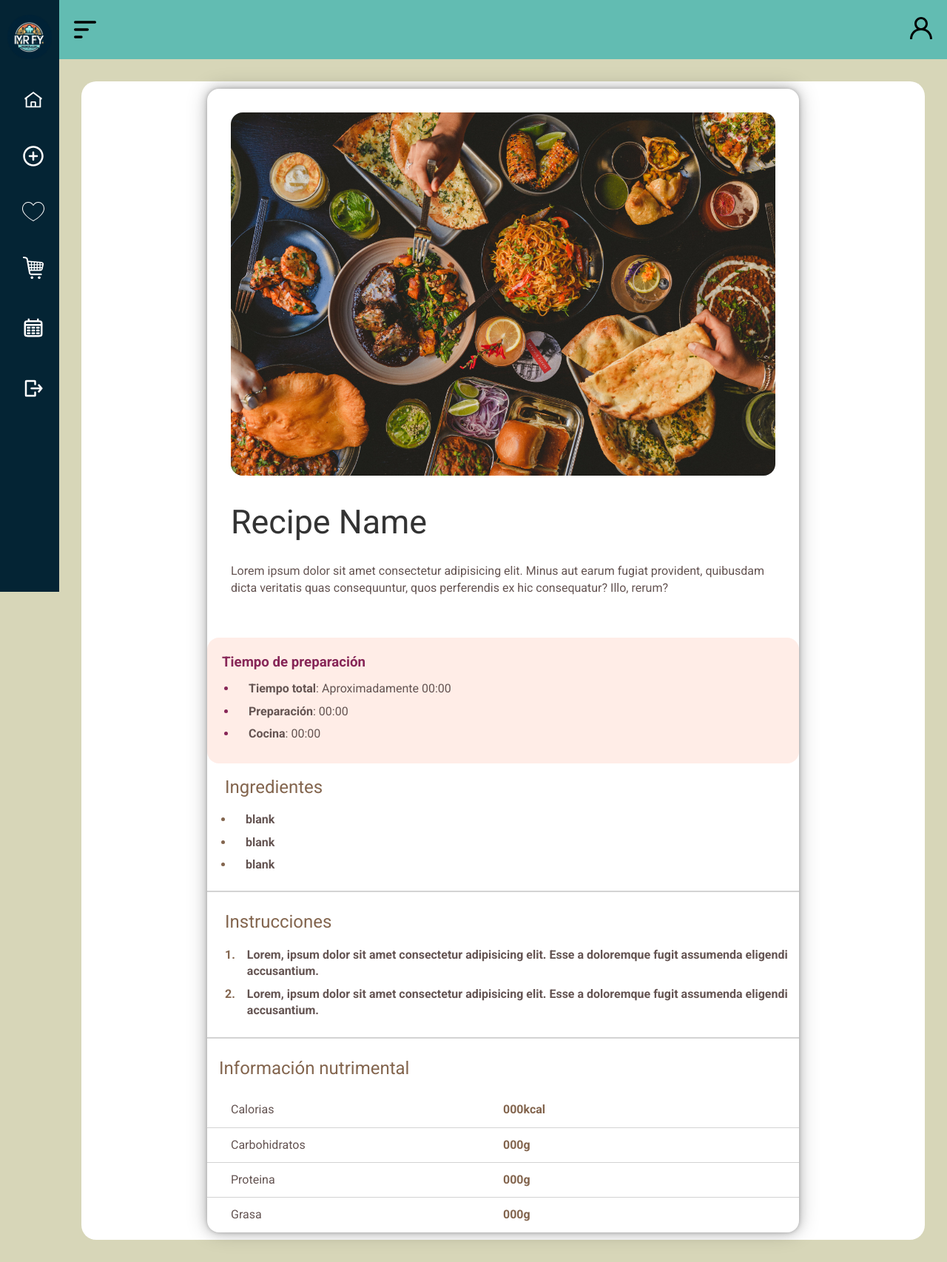
After one commit to XimenaAlvz/MRFY-Copia, a Django app: page /recipe/ in a window 1280 px wide. The commit adds this page. Shown: the whole page at 74% size. Run offline with Django 5.2, Linux system fonts and the light colour scheme.

Commit message:
Agregada la vista de receta
Commit por si arruino el código después

```diff
--- a/MRFY/MRFY/plantillas/landing/index.html
+++ b/MRFY/MRFY/plantillas/landing/index.html
@@ -31,10 +31,10 @@
                     <a href="#" class="nav__link">Registrarse</a>
                 </li>
                 <li class="nav__items">
-                    <a href="#" class="nav__link">Iniciar sesion</a>
+                    <a href="/login" class="nav__link">Iniciar sesion</a>
                 </li>
                 <li class="nav__items">
-                    <a href="/index" class="nav__link">Inicio</a>
+                    <a href="/inicio" class="nav__link">Inicio</a>
                 </li>
             </ul>
         </nav>
--- /dev/null
+++ b/MRFY/MRFY/plantillas/vista_receta/recipe.html
@@ -0,0 +1,168 @@
+{% load static %}
+
+<!DOCTYPE html>
+<html lang="es">
+<head>
+    <meta charset="UTF-8">
+    <meta name="viewport" content="width=device-width, initial-scale=1.0">
+    <title>Inicio</title>
+    <link rel="stylesheet" href="{% static 'css/normalize.css' %}">
+    <link rel="stylesheet" href="{% static 'css/estilos2.css' %}">
+
+</head>
+<body id="body">
+
+    <header id="header" class="header_standard">
+        <div class="icon__menu">
+            <img src="{% static 'images/menu-alt-1-svgrepo-com.svg' %}" alt="icono" class="svg__icon" id="btn_open">
+        </div>
+        <div class="icon__login">
+
+            <a href="#" class="login">
+                <img src="{% static 'images/profile-1335-svgrepo-com.svg' %}" alt="" class="svg__icon" title="Iniciar sesion">
+            </a>
+
+        </div>
+    </header>
+
+    <div class="menu__side" id="menu_side">
+
+        <div class="name__page">
+            <img src="{% static 'images/icon.png' %}" alt="icono" class="icon">
+            <h4 class="title">MRFY</h4>
+        </div>
+
+        <div class="options__menu">
+
+            <a href="#">
+                <div class="option">
+                    <object data="{% static 'images/home-4-svgrepo-com.svg' %}" type="image/svg+xml" class="svg__icon" title="Inicio"></object>
+                    <!---<img src="{% static 'images/home-4-svgrepo-com.svg' %}" alt="" class="svg__icon" title="Inicio">--->
+                    <h4>Inicio</h4>
+                </div>
+            </a>
+
+            <a href="#">
+                <div class="option">
+                    <img src="{% static 'images/add-ellipse-svgrepo-com.svg' %}" alt="" class="svg__icon" title="Subir receta">
+                    <h4>Subir receta</h4>
+                </div>
+            </a>
+
+            <a href="#">
+                <div class="option">
+                    <img src="{% static 'images/hearth-svgrepo-com.svg' %}" alt="" class="svg__icon" title="Favoritos">
+                    <h4>Favoritos</h4>
+                </div>
+            </a>
+
+            <a href="#">
+                <div class="option">
+                    <img src="{% static 'images/shopping-cart-8-svgrepo-com.svg' %}" alt="" class="svg__icon" title="Lista de compras">
+                    <h4>Lista de compras</h4>
+                </div>
+            </a>
+
+            <a href="#">
+                <div class="option">
+                    <img src="{% static 'images/calendar-days-svgrepo-com.svg' %}" alt="" class="svg__icon" title="Recetario semanal">
+                    <h4>Recetario semanal</h4>
+                </div>
+            </a>
+
+            <a href="#">
+                <div class="option">
+                    <img src="{% static 'images/exit-svgrepo-com.svg' %}" alt="" class="svg__icon" title="Cerrar sesión">
+                    <h4>Cerrar sesion</h4>
+                </div>
+            </a>
+
+        </div>
+
+    </div>
+
+    <main>
+        <div class="main__container" id="recipe__settings">
+
+            <div class="container__recipe">
+
+                <div class="recipe__img">
+                    <img src="{% static 'images/wallpaper4.jpg' %}" alt="">
+                </div>
+
+                <div class="recipe__information">
+                    <h1>Recipe Name</h1>
+                    <p class="description">
+                        Lorem ipsum dolor sit amet consectetur adipisicing elit. Minus aut earum fugiat provident, quibusdam dicta veritatis quas consequuntur, quos perferendis ex hic consequatur? Illo, rerum?
+                    </p>
+                </div>
+
+                <div class="recipe__prep__time">
+                    <h3>Tiempo de preparación</h3>
+                    <ul>
+                        <li><span>Tiempo total</span>: Aproximadamente 00:00</li>
+                        <li><span>Preparación</span>: 00:00</li>
+                        <li><span>Cocina</span>: 00:00</li>
+                    </ul>
+                </div>
+
+                <div class="recipe__steps">
+                    <h2>Ingredientes</h2>
+                    <ul class="ingredients">
+                        <li><span>blank</span></li>
+                        <li><span>blank</span></li>
+                        <li><span>blank</span></li>
+                    </ul>
+                </div>
+
+                <hr>
+
+                <div class="recipe__steps">
+                    <h2>Instrucciones</h2>
+
+                    <div class="instructions">
+                        <div class="item">
+                            <div class="num">1.</div>
+                            <p><span>Lorem, ipsum dolor sit amet consectetur adipisicing elit. Esse a doloremque fugit assumenda eligendi accusantium.</span></p>
+                        </div>
+                        <div class="item">
+                            <div class="num">2.</div>
+                            <p><span>Lorem, ipsum dolor sit amet consectetur adipisicing elit. Esse a doloremque fugit assumenda eligendi accusantium.</span></p>
+                        </div>
+                    </div>
+
+                </div>
+
+                <hr>
+
+                <div class="nutrition__info">
+                    <h2>Información nutrimental</h2>
+
+                    <div class="nutrition__table">
+                        <div class="item">
+                            <p>Calorias</p>
+                            <p class="ammount">000kcal</p>
+                        </div>
+                        <div class="item">
+                            <p>Carbohidratos</p>
+                            <p class="ammount">000g</p>
+                        </div>
+                        <div class="item">
+                            <p>Proteina</p>
+                            <p class="ammount">000g</p>
+                        </div>
+                        <div class="item">
+                            <p>Grasa</p>
+                            <p class="ammount">000g</p>
+                        </div>
+                    </div>
+                </div>
+
+            </div>
+        </div>
+    </main>
+
+<script src="{% static 'js/display_menu.js' %}"></script>
+
+</body>
+</html>
--- a/MRFY/MRFY/static/css/estilos2.css
+++ b/MRFY/MRFY/static/css/estilos2.css
@@ -483,3 +483,170 @@ a.select{
         font-size: 13px;
     }
 }
+
+/*Vista receta*/
+
+#recipe__settings{
+    color: #645452;
+    min-height: 100vh;
+    line-height: 1.4;
+    display: grid;
+    place-content: center;
+}
+
+.container__recipe .recipe__img{
+    padding: 2rem;
+    border-radius: 1rem;
+    overflow: hidden;
+}
+
+.container__recipe .recipe__img img{
+    border-radius: 1rem;
+}
+
+.recipe__img img{
+    max-width: 100%;
+    display: block;
+}
+
+.container__recipe h1{
+    color: #333333;
+    font-size: 2.8rem;
+}
+
+.container__recipe h2{
+    color: #83654e;
+    margin-bottom: 1rem;
+    padding-left: .5rem;
+}
+
+.container__recipe h1, h2{
+    font-weight: 400;
+}
+
+.recipe__steps{
+    margin: 1rem 0;
+    padding-left: 1rem;
+}
+
+.nutrition__info{
+    margin-top: 1rem;
+}
+
+.nutrition__info h2{
+    padding-left: 1rem;
+}
+
+.container__recipe ul{
+    padding-left: 1.25rem;
+}
+
+.container__recipe ul li::marker{
+    color: #83654e;
+    font-weight: bold;
+}
+
+.container__recipe ul li{
+    margin-bottom: .5rem;
+}
+
+.container__recipe ul li span{
+    color: #645452;
+    margin-left: 1rem;
+    font-weight: 700;
+}
+
+.container__recipe hr{
+    margin: 1.5rem 0;
+    border: 1px solid #d3d3d3;
+}
+
+.container__recipe{
+    max-width: 800px;
+    overflow: auto;
+    background-color: white;
+    box-shadow: 0 0 5px rgba(0, 0, 0, .2), 0 0 15px rgba(0, 0, 0, .2), 0 0 30px rgba(0, 0, 0, .2);
+    border-radius: 1rem;
+}
+
+.recipe__information{
+    padding: 0rem 2rem 2rem 2rem;
+}
+
+.description{
+    margin: 1.5rem 0;
+}
+
+.recipe__prep__time{
+    background-color: #FFEDE7;
+    padding: 1.25rem;
+    border-radius: 1rem;
+}
+
+.recipe__prep__time h3{
+    color: #872657;
+    margin-bottom: .75rem;
+}
+
+.recipe__prep__time ul li::marker{
+    color: #872657;
+}
+
+.ingredients li{
+    margin-bottom: .5rem;
+}
+
+.instructions .item{
+    padding-left: .5rem;
+    margin-bottom: .5rem;
+    display: flex;
+}
+
+.instructions .item .num{
+    color: #83654e;
+    margin-right: 1rem;
+    font-weight: 700;
+}
+
+.instructions .item p span{
+    font-weight: 700;
+}
+
+.nutrition__table .item{
+    padding: .75rem 2rem;
+    display: flex;
+    border-bottom: 1px solid #d3d3d3;
+}
+
+.nutrition__table .item:last-child{
+    border-bottom: 0;
+}
+
+.nutrition__table .item p:nth-child(2){
+    color: #83654e;
+    font-weight: 700;
+}
+
+.nutrition__table .item >*{
+    width: 100px;
+    margin-right: auto;
+}
+
+@media (max-width: 540){
+    .container__recipe h1{
+        margin-top: 2rem;
+    }
+
+    .container__recipe{
+        margin: 0;
+    }
+
+    .container__recipe .recipe__img{
+        padding: 0;
+        border-radius: 0;
+    }
+
+    .container__recipe .recipe__img img{
+        border-radius: 0;
+    }
+}
--- a/MRFY/MRFY/urls.py
+++ b/MRFY/MRFY/urls.py
@@ -16,7 +16,7 @@ Including another URLconf
 """
 from django.contrib import admin
 from django.urls import path
-from MRFY.views import index, inicio, login
+from MRFY.views import index, inicio, login, recipe
 
 
 urlpatterns = [
@@ -24,4 +24,5 @@ urlpatterns = [
     path('index/', index),
     path('inicio/', inicio),
     path('login/', login),
+    path('recipe/', recipe),
 ]
--- a/MRFY/MRFY/views.py
+++ b/MRFY/MRFY/views.py
@@ -36,3 +36,15 @@ def login(request):
     ctx = Context()
 
     return HttpResponse(plt.render(ctx))
+
+def recipe(request):
+
+    doc_ext = open("C:/Users/jerem/OneDrive/Escritorio/MRFY/MRFY/MRFY/MRFY/plantillas/vista_receta/recipe.html")
+
+    plt = Template(doc_ext.read())
+
+    doc_ext.close()
+
+    ctx = Context()
+
+    return HttpResponse(plt.render(ctx))
```
